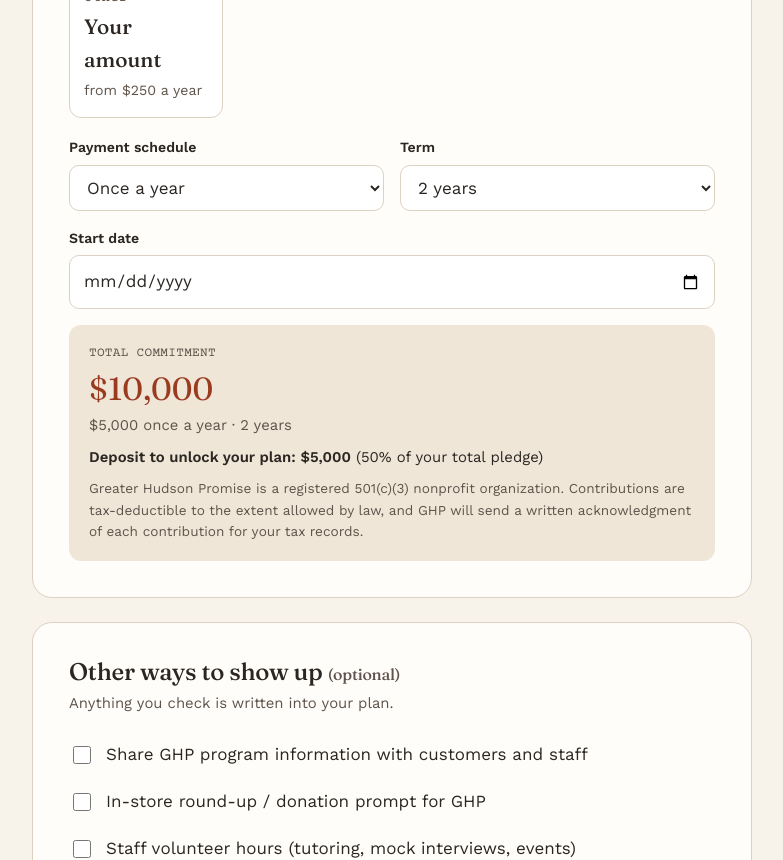
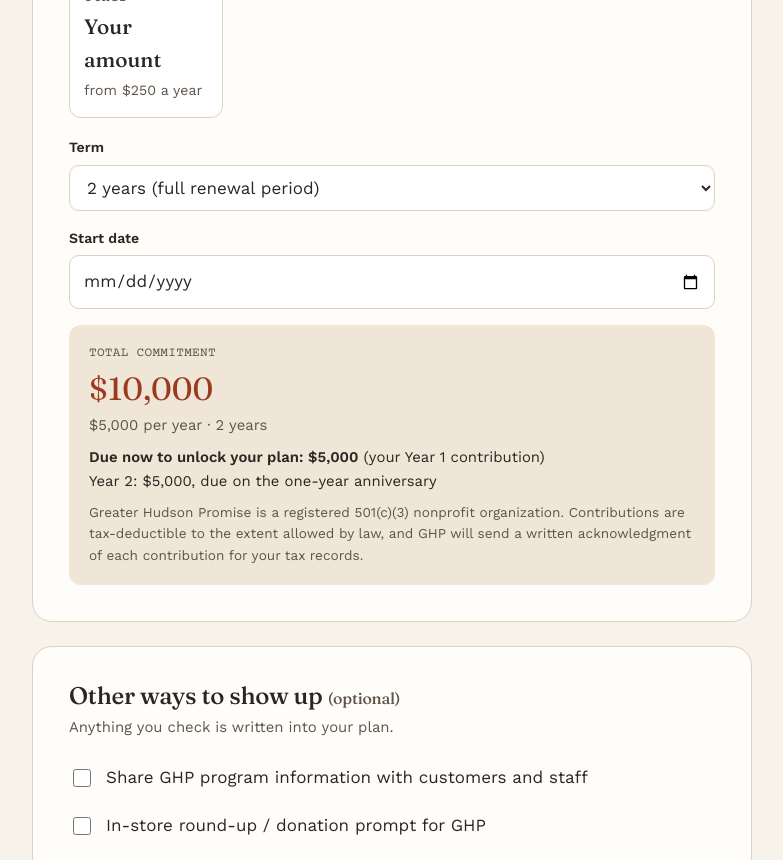
Before and after one commit to TeamDomes/ghp-partners, a Next.js app: page /pledge in a window 1280 px wide. Shown: the part 1940-2800 px from the top of the page, without its empty margins (248-1031 px from the left). Built offline with nearby package versions, Linux system fonts and the light colour scheme.

Commit message:
Annual payments only; Year 1 up front unlocks the plan

```diff
--- a/app/admin/page.tsx
+++ b/app/admin/page.tsx
@@ -59,7 +59,7 @@ export default async function Admin({ searchParams }: { searchParams: { e?: stri
                 <td>{new Date(r.created_at).toLocaleDateString()}</td>
                 <td><strong>{displayName(r)}</strong><br /><span style={{ color: "var(--ink-2)" }}>{r.city}, {r.county}</span>{r.list_publicly === false ? <><br /><span className="pill">not listed publicly</span></> : null}</td>
                 <td>{r.license_type}<br /><span className="mono" style={{ fontSize: ".8rem" }}>{r.license_number}</span></td>
-                <td><strong>{money(r.total_commitment)}</strong><br /><span style={{ color: "var(--ink-2)" }}>{money(r.amount_per_payment)} {FREQUENCIES[r.frequency]?.label.toLowerCase()} · {r.term_years}y</span><br /><span className="mono" style={{ fontSize: ".8rem" }}>Deposit due: {money(depositAmount(r))}</span><br /><span className="pill">{getProgram(r.program).label}</span></td>
+                <td><strong>{money(r.total_commitment)}</strong><br /><span style={{ color: "var(--ink-2)" }}>{money(r.amount_per_payment)} {FREQUENCIES[r.frequency]?.label.toLowerCase()} · {r.term_years}y</span><br /><span className="mono" style={{ fontSize: ".8rem" }}>Year 1 due: {money(depositAmount(r))}</span><br /><span className="pill">{getProgram(r.program).label}</span></td>
                 <td>{r.contact_name}<br /><a href={`mailto:${r.contact_email}`}>{r.contact_email}</a>{r.contact_phone ? <><br />{r.contact_phone}</> : null}</td>
                 <td><StatusSelect id={r.id} value={r.status} /></td>
                 <td><a href={`/api/plan/${r.id}`}>.docx</a><br /><a href={`/thanks?id=${r.id}`}>page</a></td>
--- a/app/api/pledge/route.ts
+++ b/app/api/pledge/route.ts
@@ -17,7 +17,7 @@ export async function POST(req: Request) {
   // honeypot
   if (str(b.website)) return NextResponse.json({ id: null }, { status: 200 });
 
-  const frequency = str(b.frequency) as keyof typeof FREQUENCIES;
+  const frequency = "annual" as keyof typeof FREQUENCIES;
   const annual = Math.round(Number(b.annual_amount) * 100) / 100;
   const amount = FREQUENCIES[frequency] ? Math.round((annual / FREQUENCIES[frequency].perYear) * 100) / 100 : 0;
   const term = Math.round(Number(b.term_years));
@@ -57,7 +57,7 @@ export async function POST(req: Request) {
   if (!/^[^@\s]+@[^@\s]+\.[^@\s]+$/.test(row.contact_email)) return NextResponse.json({ error: "Please enter a valid email." }, { status: 400 });
   if (!FREQUENCIES[frequency]) return NextResponse.json({ error: "Choose a payment schedule." }, { status: 400 });
   if (!(annual >= 250 && annual <= 1_000_000)) return NextResponse.json({ error: "The minimum contribution is $250 a year." }, { status: 400 });
-  if (!(term >= 1 && term <= 5)) return NextResponse.json({ error: "Choose a term of 1–5 years." }, { status: 400 });
+  if (!(term >= 1 && term <= 2)) return NextResponse.json({ error: "Choose a term of 1 or 2 years." }, { status: 400 });
   if (row.start_date && !/^\d{4}-\d{2}-\d{2}$/.test(row.start_date)) row.start_date = null;
   if (!b.agree || !b.review_ack) return NextResponse.json({ error: "Please check both acknowledgments." }, { status: 400 });
 
--- a/app/page.tsx
+++ b/app/page.tsx
@@ -207,7 +207,7 @@ export default async function Home() {
 
         <div className="cta">
           <h2>Ready to put your plan to work?</h2>
-          <p>About ten minutes to sign up. Your plan and renewal guide unlock once GHP receives your 50% deposit.</p>
+          <p>About ten minutes to sign up. Your plan and renewal guide unlock once GHP receives your Year 1 contribution.</p>
           <Link className="btn" href="/pledge">Build my Community Impact Plan</Link>
         </div>
 
--- a/app/pledge/page.tsx
+++ b/app/pledge/page.tsx
@@ -76,7 +76,7 @@ export default function Pledge() {
       <span className="eyebrow">Build your plan</span>
       <h1 style={{ fontSize: "clamp(2rem,5vw,3rem)" }}>Partner with GHP</h1>
       <p style={{ color: "var(--ink-2)", marginBottom: 32 }}>
-        Fill this out once. Sign your pledge, pay a 50% deposit, and your Community Impact Plan and renewal portal guide unlock.
+        Fill this out once. Sign your pledge, pay your Year 1 contribution, and your Community Impact Plan and renewal portal guide unlock.
       </p>
 
       <form onSubmit={submit} noValidate>
@@ -167,30 +167,24 @@ export default function Pledge() {
               <input type="number" min={250} step={50} value={f.custom_annual || ""} onChange={set("custom_annual")} />
             </label>
           )}
-          <div className="grid2">
-            <label className="field">
-              <span>Payment schedule</span>
-              <select value={f.frequency} onChange={set("frequency")}>
-                {Object.entries(FREQUENCIES).map(([k, v]) => <option key={k} value={k}>{v.label}</option>)}
-              </select>
-            </label>
-            <label className="field">
-              <span>Term</span>
-              <select value={f.term_years} onChange={set("term_years")}>
-                {[1, 2, 3, 4, 5].map((y) => <option key={y} value={y}>{y} year{y > 1 ? "s" : ""}</option>)}
-              </select>
-            </label>
-          </div>
+          <label className="field">
+            <span>Term</span>
+            <select value={f.term_years} onChange={set("term_years")}>
+              <option value="2">2 years (full renewal period)</option>
+              <option value="1">1 year</option>
+            </select>
+          </label>
           <label className="field"><span>Start date</span><input type="date" value={f.start_date || ""} onChange={set("start_date")} /></label>
 
           <div className="summary">
             <div className="mono" style={{ fontSize: ".8rem", color: "var(--ink-2)" }}>TOTAL COMMITMENT</div>
             <div className="big">{money(total || 0)}</div>
             <div style={{ fontSize: ".93rem", color: "var(--ink-2)" }}>
-              {money(perPayment || 0)} {FREQUENCIES[freq].label.toLowerCase()} · {f.term_years} year{f.term_years !== "1" ? "s" : ""}
+              {money(perYear || 0)} per year · {f.term_years} year{f.term_years !== "1" ? "s" : ""}
             </div>
             <div style={{ fontSize: ".93rem", marginTop: 8 }}>
-              <strong>Deposit to unlock your plan: {money((total || 0) / 2)}</strong> (50% of your total pledge)
+              <strong>Due now to unlock your plan: {money(perYear || 0)}</strong> (your Year 1 contribution)
+              {f.term_years === "2" ? <><br />Year 2: {money(perYear || 0)}, due on the one-year anniversary</> : null}
             </div>
             <div style={{ fontSize: ".85rem", color: "var(--ink-2)", marginTop: 8 }}>{TAX.line}</div>
           </div>
@@ -233,7 +227,7 @@ export default function Pledge() {
             <input type="checkbox" checked={agree} onChange={(e) => setAgree(e.target.checked)} />
             <span>
               I&apos;m authorized to make this commitment on behalf of the business, and I understand GHP will follow up to
-              arrange contributions. My Community Impact Plan and renewal guide will be released once GHP receives a deposit of 50% of my total pledge.
+              arrange contributions. My Community Impact Plan and renewal guide will be released once GHP receives our Year 1 contribution, and any Year 2 contribution is due on the one-year anniversary.
             </span>
           </label>
         </div>
--- a/lib/content.ts
+++ b/lib/content.ts
@@ -15,7 +15,7 @@ export const ORG = {
   mailingAddress: "369 Warren Street, Hudson, NY 12534", // confirm checks go here
 };
 
-// Plan + guide unlock once GHP confirms a deposit of this share of the total pledge.
+// Plan + guide unlock once GHP confirms the Year 1 contribution.
 export const DEPOSIT = {
   share: 0.5,
   turnaround: "within 2 business days", // how fast GHP confirms and unlocks — TODO confirm with Jeff
@@ -223,7 +223,7 @@ export const LANDING = {
   how: [
     { step: "Choose your focus", body: "General support for GHP, Beyond GED, or Families Impacted by Incarceration.", href: "#options" },
     { step: "Sign your pledge", body: "We recommend $5,000 a year for two years. The form takes about ten minutes.", href: "/pledge" },
-    { step: "Make your deposit", body: "Pay 50% of your total pledge online or by check.", href: "" },
+    { step: "Pay Year 1", body: "Pay your first year's contribution online or by check. Year 2 is due on the anniversary.", href: "" },
     { step: "Receive your plan", body: "A complete Community Impact Plan, plus suggested responses to every Community Impact question on the OCM renewal application, ready for your review.", href: "" },
   ],
   reportNote: "Each year, GHP sends partners an impact summary to support their next renewal.",
--- a/lib/docx.ts
+++ b/lib/docx.ts
@@ -128,8 +128,9 @@ export async function buildPlanDocx(pl: Pledge): Promise<Buffer> {
 
     question("Partnership Commitment"),
     p(
-      `${company} commits ${money(pl.amount_per_payment)} ${freq.label.toLowerCase()} (${money(perYear)} per year) to ${ORG.name} to ${prog.purpose}, for a term of ${pl.term_years} year${pl.term_years > 1 ? "s" : ""}, beginning ${fmtDate(pl.start_date)}. Total commitment over the term: ${money(pl.total_commitment)}.`
+      `${company} commits ${money(perYear)} per year to ${ORG.name} to ${prog.purpose}, for a term of ${pl.term_years} year${pl.term_years > 1 ? "s" : ""}, beginning ${fmtDate(pl.start_date)}. Total commitment over the term: ${money(pl.total_commitment)}.`
     ),
+    ...(pl.term_years > 1 ? [p("The Year 1 contribution is made upon signing this pledge; the Year 2 contribution is due on the one-year anniversary.")] : []),
     p(
       prog.uses
     ),
--- a/lib/guide.ts
+++ b/lib/guide.ts
@@ -32,7 +32,7 @@ export function buildGuide(p: Pledge): GuideItem[] {
   }
 
   const partnership = [
-    `${ORG.name}. ${p.legal_name} will provide financial support of ${money(p.amount_per_payment)} ${freq.label.toLowerCase()} (${money(annual)} per year, ${money(Number(p.total_commitment))} over ${p.term_years} year${p.term_years > 1 ? "s" : ""}) to ${prog.purpose}.`,
+    `${ORG.name}. ${p.legal_name} will provide financial support of ${money(annual)} per year (${money(Number(p.total_commitment))} over ${p.term_years} year${p.term_years > 1 ? "s" : ""}) to ${prog.purpose}.`,
     ...engagements.map((e) => f(e.plan)),
     ORG.website,
   ].join(" ");
@@ -84,8 +84,8 @@ export function buildGuide(p: Pledge): GuideItem[] {
     },
     {
       q: "How often do you plan to host activities and engage with the target population?",
-      answer: { annual: "annually", quarterly: "quarterly", monthly: "monthly" }[p.frequency],
-      note: "This matches your contribution schedule. Choose a more frequent option if you’ve committed to volunteer hours or in-store activities.",
+      answer: "annually",
+      note: "This matches your annual contribution. Choose a more frequent option if you’ve committed to volunteer hours or in-store activities.",
     },
     { q: "When do you intend on implementing community impact plan activities during this renewal period?", answer: window },
     {
--- a/lib/types.ts
+++ b/lib/types.ts
@@ -42,6 +42,6 @@ export const STATUSES = [
 
 export const isUnlocked = (p: Pick<Pledge, "status">) => p.status === "deposit" || p.status === "paid";
 
-export const depositAmount = (p: Pick<Pledge, "total_commitment">) => Math.round(Number(p.total_commitment) * 50) / 100;
+export const depositAmount = (p: Pick<Pledge, "total_commitment" | "term_years">) => Math.round((Number(p.total_commitment) / (p.term_years || 1)) * 100) / 100;
 
 export const displayName = (p: Pick<Pledge, "legal_name" | "dba">) => p.dba?.trim() || p.legal_name;
```
Also changed, not shown: app/thanks/page.tsx (+5 -5 lines).
